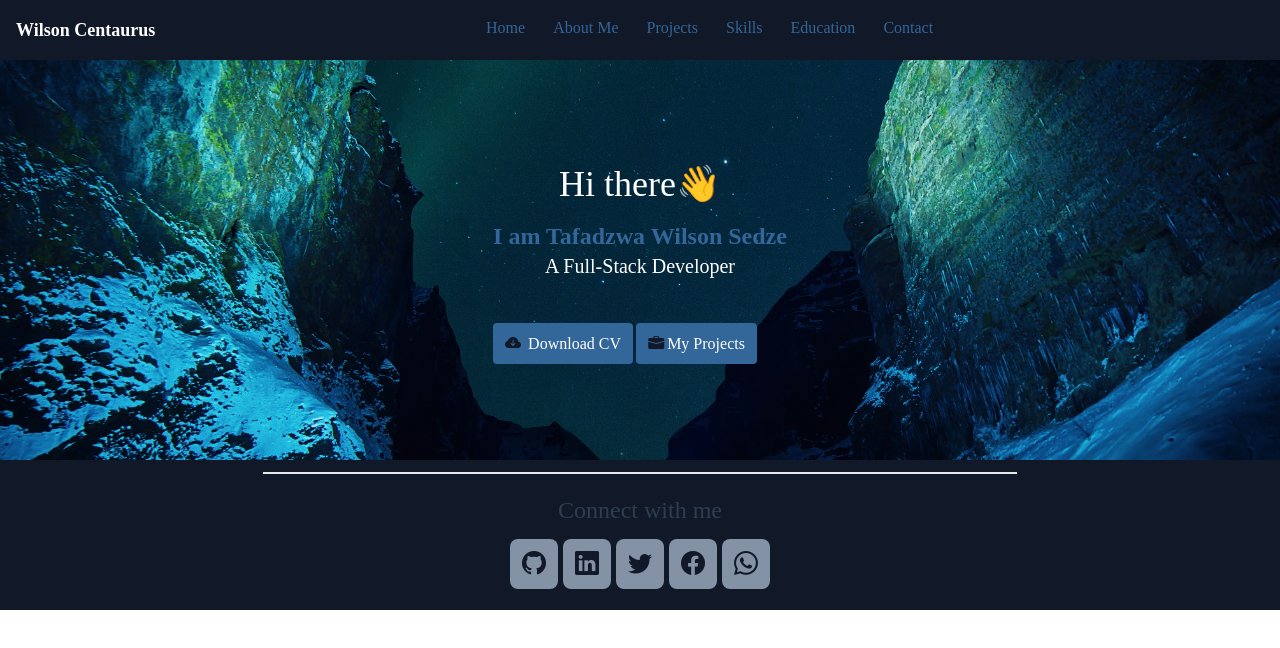
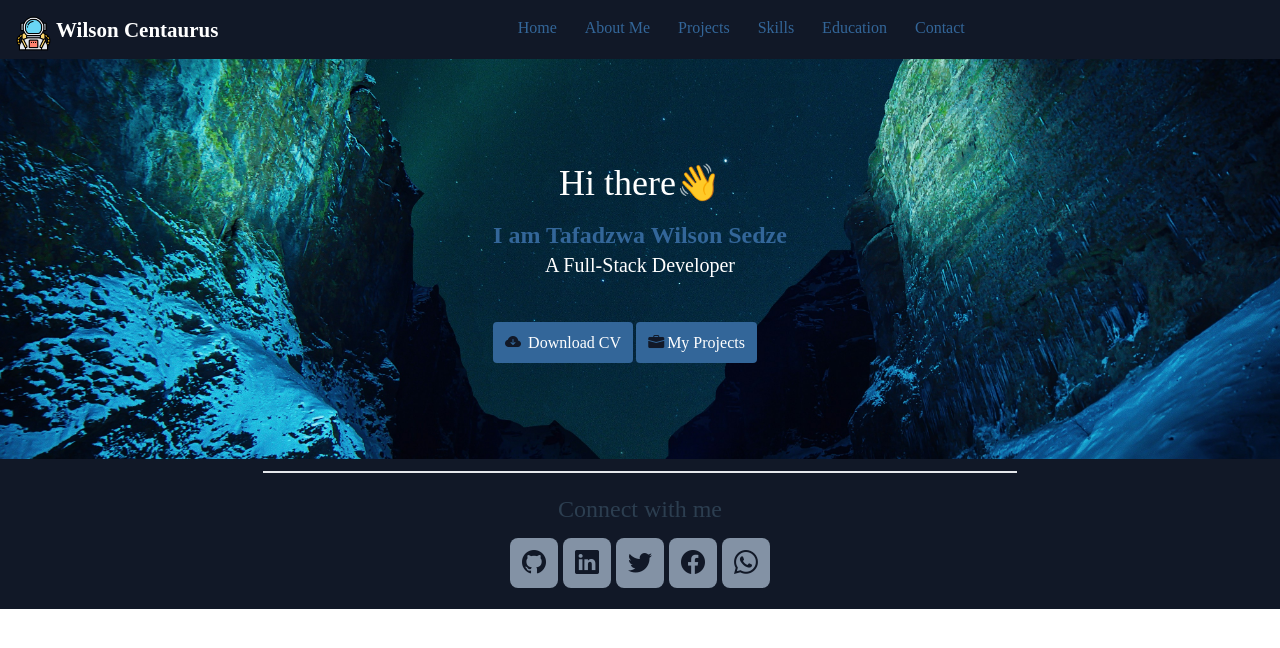
Before and after one commit to wilson3centaurus/my-personal-portfolio, a Svelte app: page / in a window 1280 px wide. Shown: the top 648 px of the page. Built offline with nearby package versions, Linux system fonts and the light colour scheme; a web font is replaced by a local one.

Commit message:
update index.html and App.svelte

```diff
--- a/index.html
+++ b/index.html
@@ -2,7 +2,7 @@
 <html lang="en">
   <head>
     <meta charset="UTF-8" />
-    <link rel="icon" type="image/svg+xml" href="public/images/astronaut (1).png" />
+    <link rel="icon" type="image/svg+xml" href="public/images/astronaut-helmet.png" />
     <link rel="stylesheet" href="app.css">
     <link rel="stylesheet" href="/vendor/bootstrap-icons/bootstrap-icons.css">
     <meta name="viewport" content="width=device-width, initial-scale=1.0" />
--- a/src/App.svelte
+++ b/src/App.svelte
@@ -10,7 +10,10 @@
 </script>
 <Router>
   <nav class="flex justify-between shadow p-4 nav-bar">
-    <div><a href="/"><span class=" font-bold text-lg text-slate-800 logo" style="">Wilson Centaurus</span></a></div>
+    <div><a href="/"><span class="flex font-bold text-lg text-slate-800 logo" style="">
+      <img src="../public/images/astronaut (1).png" alt="" width=35>
+      Wilson Centaurus
+    </span></a></div>
     <div class="space-x-6">
      <Link to="/">Home</Link>
      <Link to="/about">About Me</Link>
@@ -33,6 +36,11 @@
       }
       .logo {
         color: white;
+        font-size: 21px;
+        margin-bottom: -8px
+      }
+      .logo img {
+        margin-right: 5px;
       }
       .text {
         color: #2c3e50;
```
